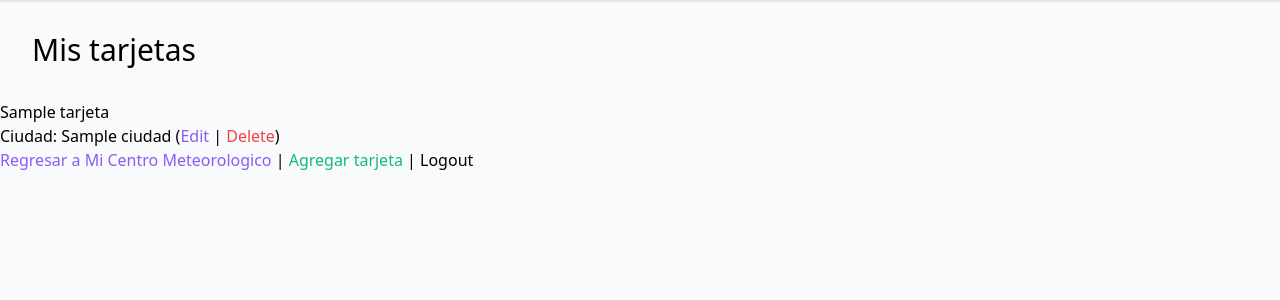
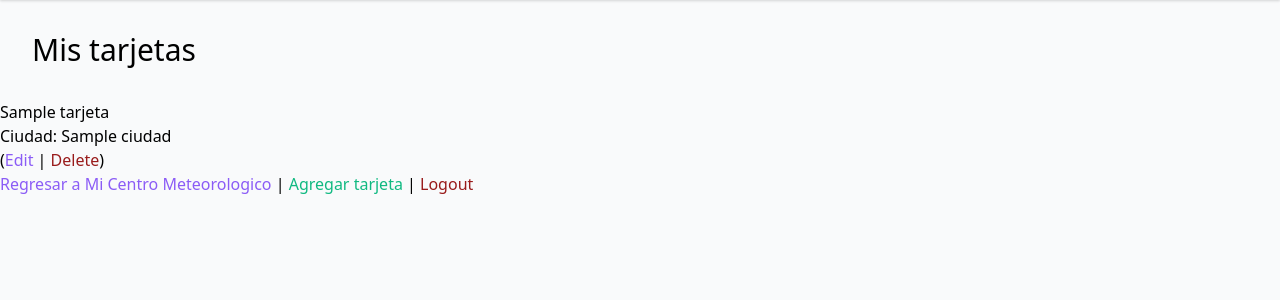
Before and after one commit to TanZng/CentroMeteorologico, a Django app: page /tarjetas in a window 1280 px wide. Shown: the part 92-392 px from the top of the page. Run offline with Django 3.2, Linux system fonts and the light colour scheme; a user stored in the database is signed in; tables that the repository leaves empty hold one stand-in row (values such as "Sample post"); some libraries are stand-ins or nearby versions.

Commit message:
Cambio de colores

```diff
--- a/climaApp/templates/base_menu.html
+++ b/climaApp/templates/base_menu.html
@@ -9,12 +9,12 @@
 <div>
    {% if user.is_authenticated %}
 
-       <a class="text-lg no-underline text-yellow-900 hover:text-blue-dark ml-2" href="{% url 'climaApp:tarjeta_list' %}"> Mis tarjetas </a>  |
-       <a class="text-lg no-underline text-yellow-900 hover:text-blue-dark ml-2" href="{% url 'logout' %}?next={% url 'climaApp:main' %}"> Logout </a></li>
+       <a class="text-lg no-underline text-yellow-900 hover:underline ml-2" href="{% url 'climaApp:tarjeta_list' %}"> Mis tarjetas </a>  |
+       <a class="text-lg no-underline text-yellow-900 hover:underline ml-2" href="{% url 'logout' %}?next={% url 'climaApp:main' %}"> Logout </a></li>
 
    {% else %}
 
-       <a class="text-lg no-underline text-grey-darkest hover:text-blue-dark ml-2" href="{% url 'login' %}?next={% url 'climaApp:main' %}"> Login </a>
+       <a class="text-xl no-underline text-yellow-900 hover:underline ml-2" href="{% url 'login' %}?next={% url 'climaApp:main' %}"> Login </a>
 
    {% endif %}
 </div>
--- a/climaApp/templates/climaApp/tarjeta_form.html
+++ b/climaApp/templates/climaApp/tarjeta_form.html
@@ -10,6 +10,6 @@
     {# boton Summit#}
     <input type="submit" value="Submit">
     {# boton Cancel#}
-    <input class="border border-red-500 bg-red-500 text-white rounded-md px-4 py-2 m-2 transition duration-500 ease select-none hover:bg-red-600 focus:outline-none focus:shadow-outline" type="submit" onclick="window.location='{% url 'climaApp:tarjeta_list' %}' ; return false;" value="Cancel">
+    <input class="border border-red-500 bg-red-500 text-white rounded-md px-4 py-2 m-2 transition duration-500 ease select-none hover:bg-red-600 focus:outline-none focus:shadow-outline" type="submit" onclick="window.location='{% url 'climaApp:tarjeta_list' %}' ; return false;" value="Cancelar">
   </form>
 {% endblock %}
--- a/climaApp/templates/climaApp/tarjeta_list.html
+++ b/climaApp/templates/climaApp/tarjeta_list.html
@@ -9,9 +9,12 @@
         <h3>{{ tarjeta.nombre }}</h3>
         <p>Ciudad: {{ tarjeta.ciudad }}
             {# Link Editar Trajeta #}
-        (<a class="text-purple-500 no-underline hover:underline"href="{% url 'climaApp:tarjeta_update' tarjeta.id %}">Edit</a> |
-        <a class="text-red-500 no-underline hover:underline"href="{% url 'climaApp:tarjeta_delete' tarjeta.id %}">Delete</a>)
         </p>
+
+        <p>(<a class="font-medium text-purple-500 no-underline hover:underline"href="{% url 'climaApp:tarjeta_update' tarjeta.id %}">Edit</a> |
+        <a class="font-medium text-red-800 no-underline hover:underline"href="{% url 'climaApp:tarjeta_delete' tarjeta.id %}">Delete</a>)
+        </p>
+
       </div>
 
   {% endfor %}
@@ -24,13 +27,15 @@
 
 </p>
 
+
 <p>
-<a class="text-purple-500 no-underline hover:underline"href="{% url 'climaApp:main' %}">Regresar a Mi Centro Meteorologico</a> |
-<a class="text-green-500 no-underline hover:underline"href="{% url 'climaApp:tarjeta_create' %}">Agregar tarjeta</a> |
+<a class="text-purple-500 font-medium no-underline hover:underline"href="{% url 'climaApp:main' %}">Regresar a Mi Centro Meteorologico</a> |
+<a class="text-green-500 font-medium no-underline hover:underline"href="{% url 'climaApp:tarjeta_create' %}">Agregar tarjeta</a> |
 {% if user.is_authenticated %}
-<a href="{% url 'logout' %}?next={% url 'climaApp:main' %}">Logout</a>
+<a class="text-red-800 font-medium no-underline hover:underline"href="{% url 'logout' %}?next={% url 'climaApp:main' %}">Logout</a>
 {% else %}
 <a href="{% url 'login' %}?next={% url 'climaApp:main' %}">Login</a>
 {% endif %}
 </p>
+
 {% endblock %}
```
Also changed, not shown: climaApp/templates/climaApp/climaAppMain.html (+6 -4 lines), climaApp/templates/climaApp/tarjeta_confirm_delete.html (+9 -5 lines).
